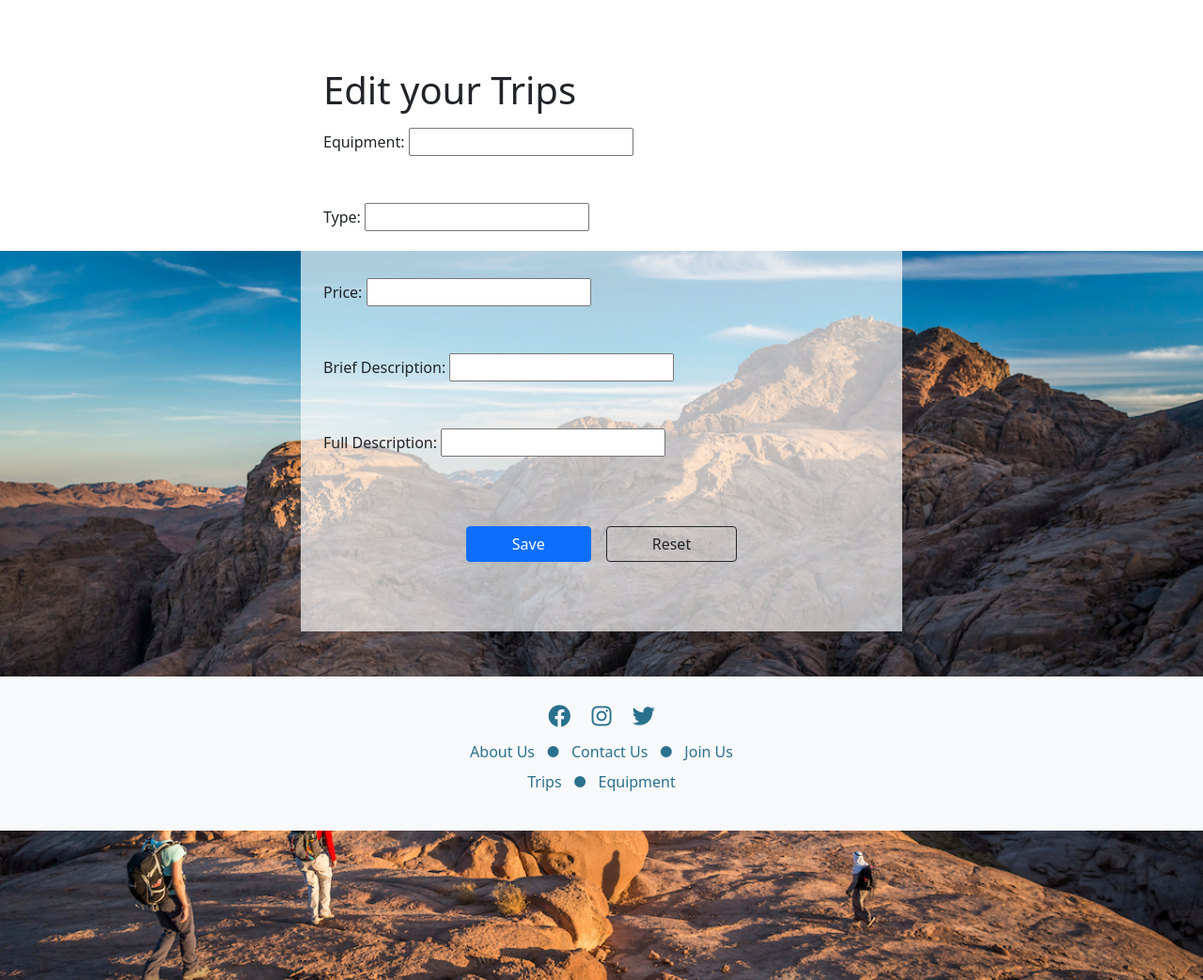
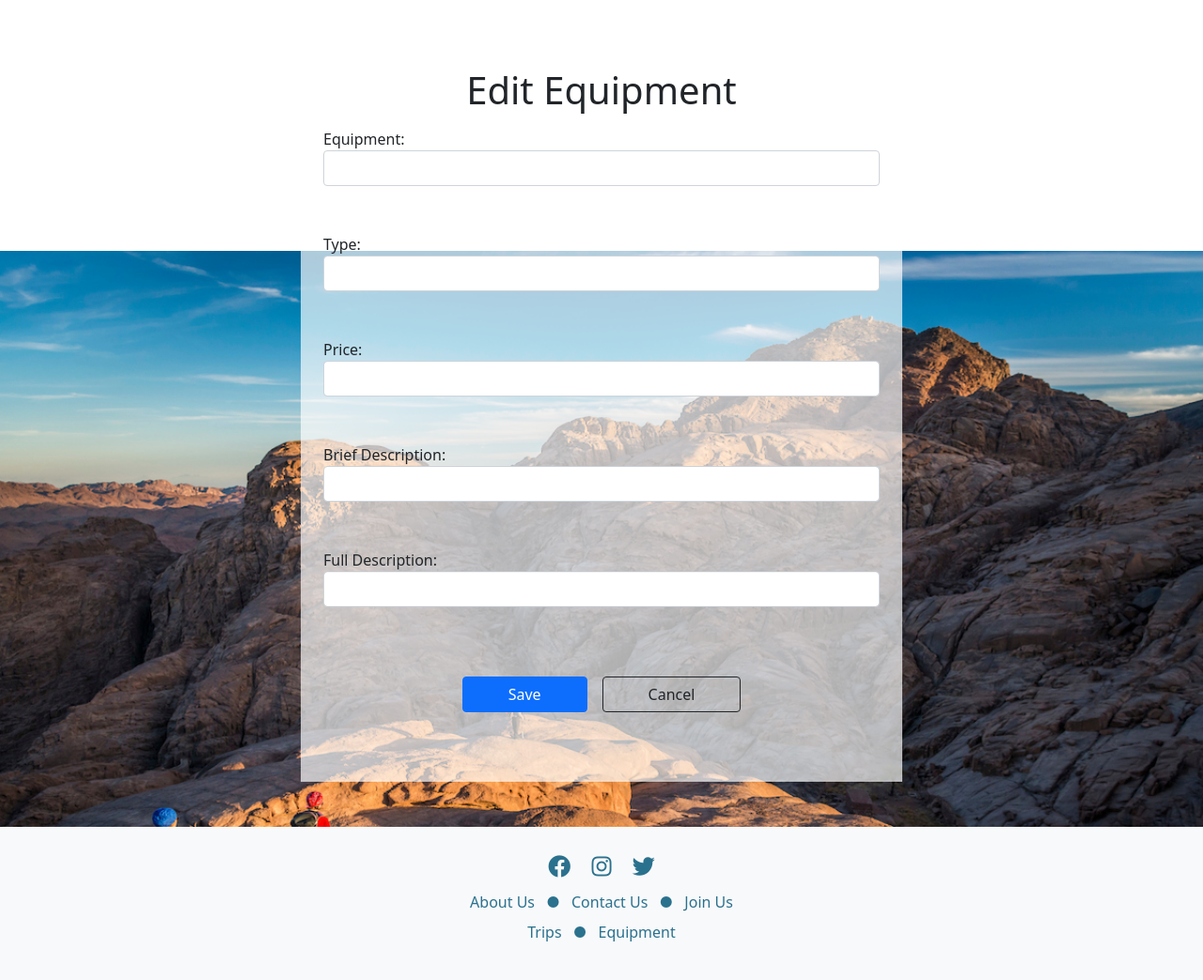
Before and after one commit to SamaRostom/Hiking-Project, a PHP site: page /EditEquipment.php?id=1 in a window 1280 px wide. Shown: the part 79-1122 px from the top of the page at 94% size. Run offline with PHP 8.4, Linux system fonts and the light colour scheme; data that the repository does not hold is empty.

Commit message:
Update EditEquipment.php

```diff
--- a/EditEquipment.php
+++ b/EditEquipment.php
@@ -45,22 +45,22 @@
         }
 
         echo"<div class='col-10 col-md-8 col-lg-6 container p-4 my-5 mx-auto'>";
-        echo"<h1 class='display-6 mb-3'>Edit your Trips</h1>";
+        echo"<h1 class='display-6 mb-3 text-center'>Edit Equipment</h1>";
         echo"<form action='' method='post' enctype='multipart/form-data'>";
 
-        echo"Equipment: <input type= 'text'  name= 'Equipment_Name' value=".$Equipment_Name."><br>";
+        echo"Equipment: <input type= 'text' class='form-control' name= 'Equipment_Name' value=".$Equipment_Name.">";
 
-        echo"Type: <input type= 'text'  name= 'Product_Type' value=".$Product_Type."><br>";
+        echo"Type: <input type= 'text' class='form-control' name= 'Product_Type' value=".$Product_Type.">";
 
-        echo"Price: <input type= 'text'  name= 'Item_Price' value=".$Item_Price."><br>";
+        echo"Price: <input type= 'text'  class='form-control' name= 'Item_Price' value=".$Item_Price.">";
 
-        echo"Brief Description: <input type= 'text'  name= 'Brief_Description' value=".$Brief_Description."><br>";
+        echo"Brief Description: <input type= 'text' class='form-control' name= 'Brief_Description' value=".$Brief_Description.">";
 
-        echo"Full Description: <input type= 'text'  name= 'Full_Description' value=".$Full_Description."><br>";
+        echo"Full Description: <input type= 'text' class='form-control' name= 'Full_Description' value=".$Full_Description.">";
 
         echo"<div style='text-align:center'><input type='submit' class='btn btn-primary px-5 mt-4' name='submit' value='Save'>";
 
-        echo"<input type='reset' class='btn btn-outline-dark px-5 ms-3 mt-4' value='Reset'></div>";
+        echo"<input type='button' class='btn btn-outline-dark px-5 ms-3 mt-4' onclick='history.back();' value='Cancel'></div>";
         echo"</form>";
         echo"</div>";
 
```
